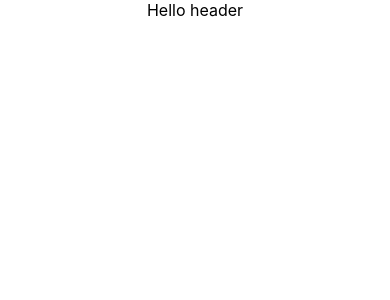
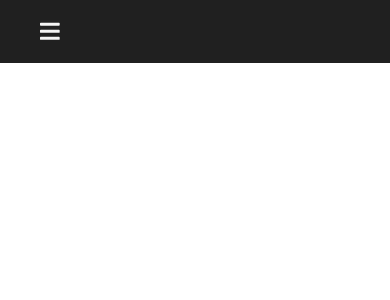
Before and after one commit to fernanda0508/rick-morty-react-teste, a React (Create React App) app: page / in a window 390 px wide. Shown: the top 300 px of the page. Built offline with nearby package versions, Linux system fonts and the light colour scheme.

Commit message:
Chamando o HeaderResponsivo na pagina principal

```diff
--- a/src/App.js
+++ b/src/App.js
@@ -1,13 +1,12 @@
-import logo from './logo.svg';
+
 import './App.css';
+import HeaderResponsive from './Components/HeaderResponsive';
 
 function App() {
   return (
     <div className="App">
-      <header className="header">
-        Hello header
+      <HeaderResponsive />
 
-      </header>
     </div>
   );
 }
```
